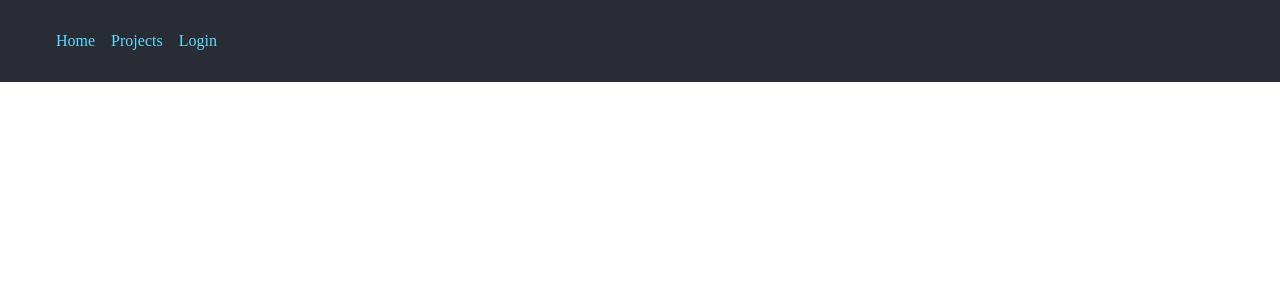
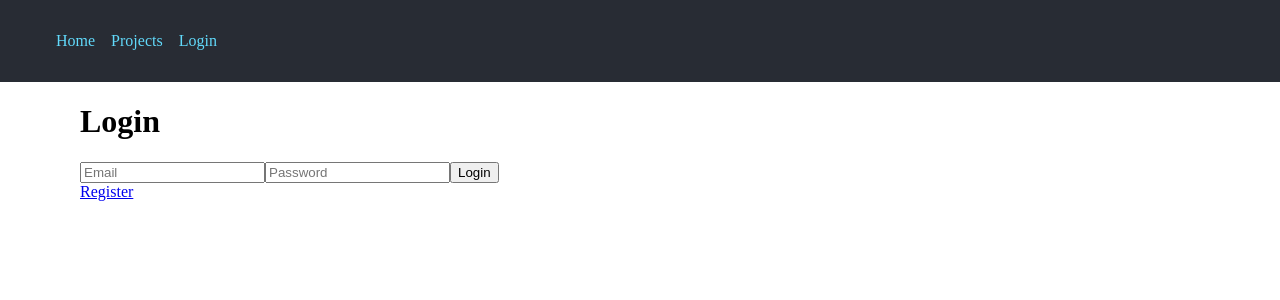
Before and after one commit to BaeSHoon/tasks-frontend, a React (Vite) app: page /login in a window 1280 px wide. Before the commit this address had no page. Shown: the top 300 px of the page. Built offline with nearby package versions, Linux system fonts and the light colour scheme.

Commit message:
refactor: Replace axios with fetch API for network requests in App and Login components

```diff
--- a/package.json
+++ b/package.json
@@ -10,7 +10,6 @@
     "preview": "vite preview"
   },
   "dependencies": {
-    "axios": "^1.8.3",
     "react": "^19.0.0",
     "react-dom": "^19.0.0",
     "react-router-dom": "^7.3.0"
--- a/src/App.tsx
+++ b/src/App.tsx
@@ -1,4 +1,3 @@
-import axios from "axios";
 import { useEffect, useState } from "react";
 
 function App() {
@@ -7,8 +6,9 @@ function App() {
 
   useEffect(() => {
     const fetchProjects = async () => {
-      const response = await axios.get<Project[]>("/api/projects");
-      setProjectList(response.data);
+      const response = await fetch("/api/projects");
+      const data = await response.json();
+      setProjectList(data);
     };
     fetchProjects();
   }, []);
@@ -68,10 +68,17 @@ interface Todo {
 }
 
 const createProject = async (projectName: string) => {
-  const response = await axios.post<Project>("/api/projects", {
-    title: projectName,
+  const response = await fetch("/api/projects", {
+    method: "POST",
+    headers: {
+      "Content-Type": "application/json",
+    },
+    credentials: "include",
+    body: JSON.stringify({
+      title: projectName,
+    }),
   });
-  const data = response.data;
+  const data: Project = await response.json();
   console.log(data);
 };
 
--- a/src/login.tsx
+++ b/src/login.tsx
@@ -1,29 +1,36 @@
 import { useState } from "react";
-import axios from "axios";
 import { Link } from "react-router-dom";
 
 const Login = () => {
-  const [username, setUsername] = useState("");
+  const [email, setEmail] = useState("");
   const [password, setPassword] = useState("");
   const [error, setError] = useState<string | null>(null);
 
   const handleSubmit = (e: React.FormEvent<HTMLFormElement>) => {
     e.preventDefault();
     setError(null);
-    axios.defaults.withCredentials = true;
 
-    axios
-      .post("/api/login", {
-        username: username,
-        password: password,
-      })
-      .then((_response) => {
-        window.location.href = "/";
-      })
-      .catch((error) => {
-        console.error("There was an error logging in:", error);
-        setError("Login failed. Please check your username and password.");
-      });
+    const login = async () => {
+      try {
+        const response = await fetch("/api/login", {
+          method: "POST",
+          headers: {
+            "Content-Type": "application/json",
+          },
+          credentials: "include",
+          body: JSON.stringify({
+            email: email,
+            password: password,
+          }),
+        });
+        if (!response.ok) {
+          throw new Error("Login failed");
+        }
+      } catch (error: any) {
+        setError(error.message);
+      }
+    };
+    login();
   };
   return (
     <div>
@@ -31,8 +38,8 @@ const Login = () => {
       <form onSubmit={handleSubmit}>
         <input
           type="text"
-          placeholder="Username"
-          onChange={(e) => setUsername(e.target.value)}
+          placeholder="Email"
+          onChange={(e) => setEmail(e.target.value)}
         />
         <input
           type="password"
--- a/src/root.tsx
+++ b/src/root.tsx
@@ -1,6 +1,8 @@
 import { BrowserRouter, Route, Routes } from "react-router-dom";
 import App from "./App";
 import NavigationBar from "./components/NavigationBar";
+import Login from "./login";
+import Register from "./register";
 
 function Root() {
   return (
@@ -9,6 +11,8 @@ function Root() {
       <main>
         <Routes>
           <Route path="/" element={<App />} />
+          <Route path="/login" element={<Login />} />
+          <Route path="/register" element={<Register />} />
         </Routes>
       </main>
     </BrowserRouter>
```
Also changed, not shown: 1 other file (tests, documents, lock files or other folders).
